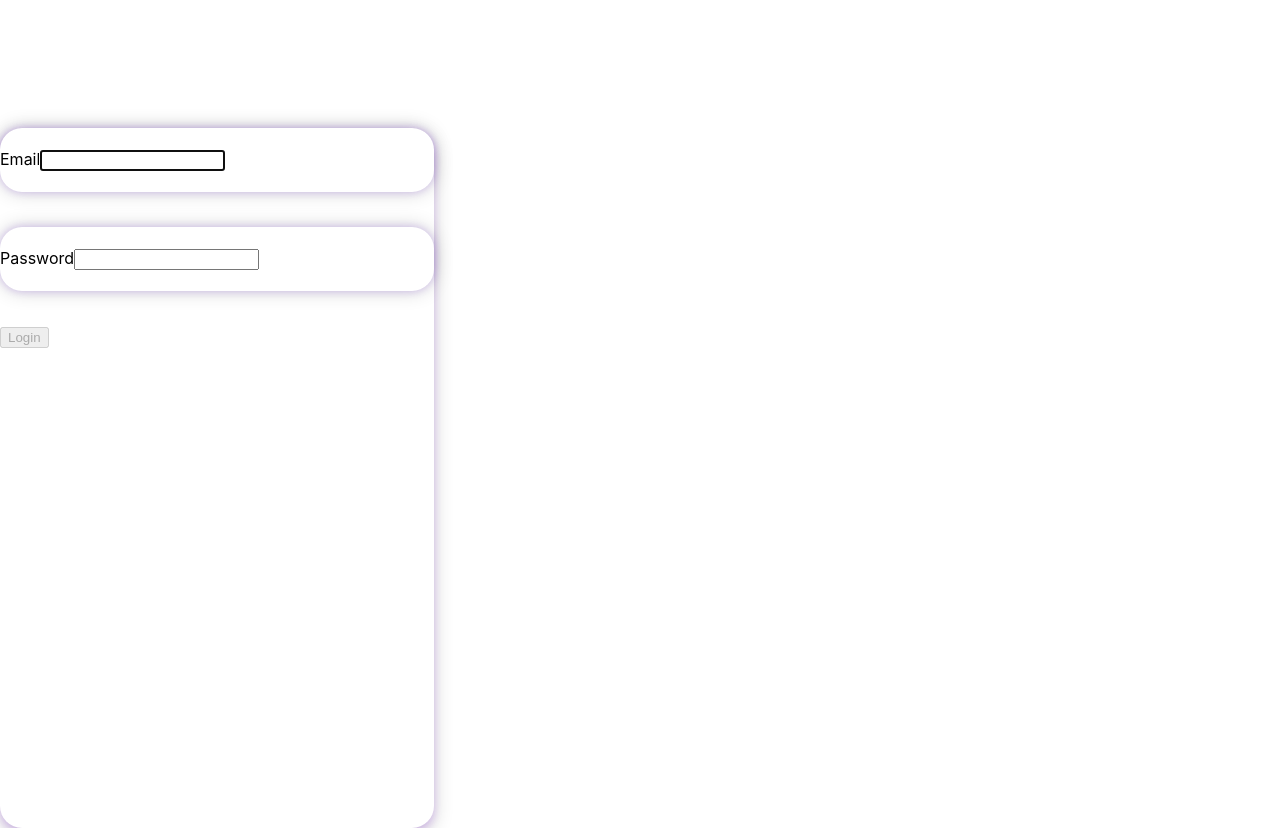
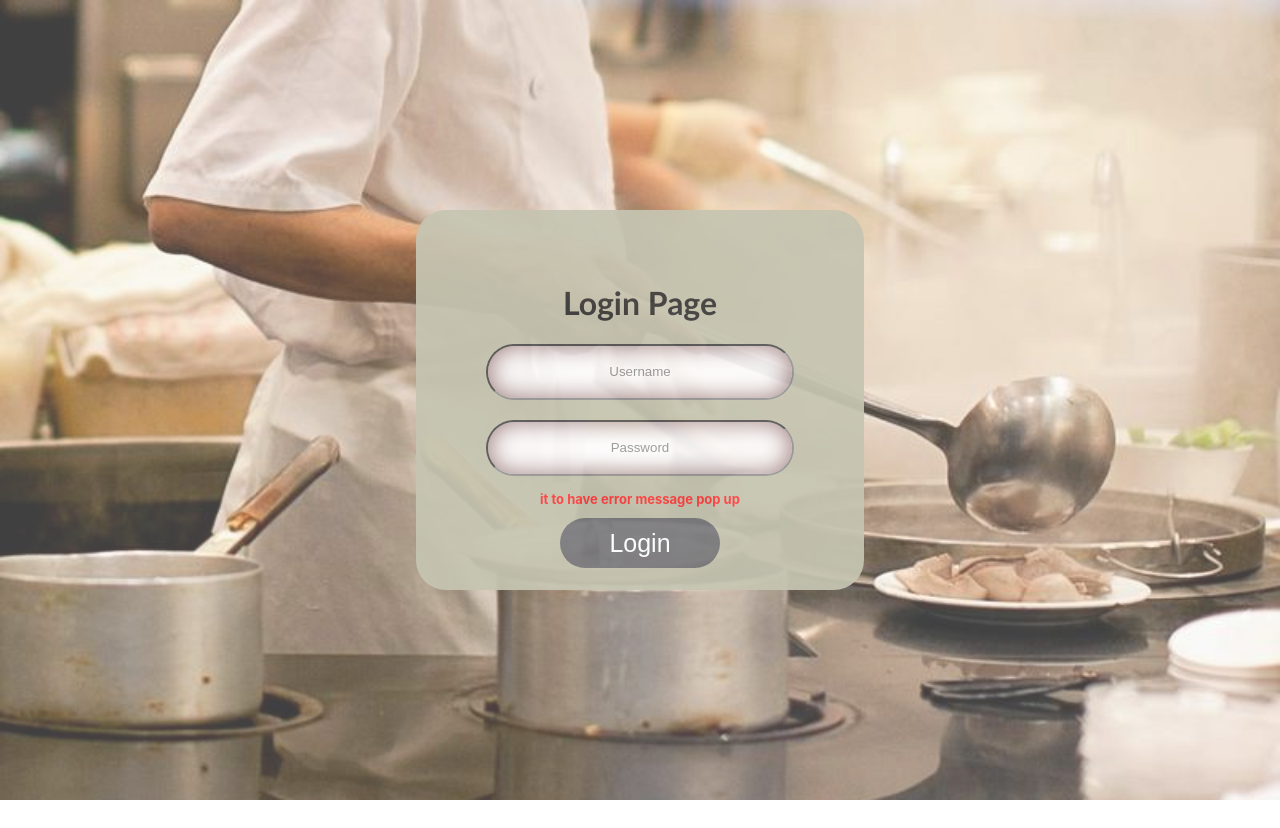
Before and after one commit to OG-Ken/techx-project5, a React (Create React App) app in the folder reactApp/savewaste/: page / in a window 1280 px wide. After the commit the page ends 800 px from the top, so only its background shows below. Built offline with nearby package versions, Linux system fonts and the light colour scheme.

Commit message:
UI design completed

```diff
--- a/reactApp/savewaste/src/UserPool.js
+++ /dev/null
@@ -1 +0,0 @@
-//Use this later for connecting Cognito
--- a/reactApp/savewaste/src/components/Login.css
+++ /dev/null
@@ -1,18 +0,0 @@
-.Login{
-    display: inline-block;
-    background: #FFFFFF;
-    width: 434px;
-    height: 700px;
-    margin-top: 10%;
-    border-radius: 22px;
-    box-shadow: 0 4px 8px 0 rgba(132, 17, 240, 0.2), 0 6px 20px 0 rgba(0, 0, 0, 0.19);
-}
-
-.text_area{
-    align-content: center;
-    border-radius: 22px;
-    margin-bottom: 35px;
-    width: 100%;
-    height: 64px;
-    box-shadow: 0 0 8px 0 rgba(95, 12, 228, 0.2), 0 0 20px 0 rgba(0, 0, 0, 0.19);
-}
--- /dev/null
+++ b/reactApp/savewaste/src/components/css/Login.css
@@ -0,0 +1,64 @@
+.main{
+    position: absolute;
+    top: 0;
+    left: 0;
+    height: 100%;
+    width: 100%;
+    text-align: center;
+    justify-content: center;
+    display: flex;
+    align-items: center;
+    justify-content: center;
+    background-color: rgb(177, 163, 163);
+    background: url(./img/cooking.jpg);
+    background-size: cover;
+    opacity: 75%;
+}
+
+.sub-main{
+    display: flex;
+    justify-content: center;
+    height: 350px;
+    width: 35%;
+    padding-top: 30px;
+    border-radius: 30px;
+    background-color: rgb(179, 178, 152);
+    align-items: center;
+    opacity: 93%;
+}
+
+::placeholder{
+    text-align: center;
+}
+
+h1{
+    font-family:'Gill Sans', 'Gill Sans MT', Calibri, 'Trebuchet MS', sans-serif
+}
+
+input{
+    width: 300px;
+    height: 50px;
+    border-radius: 60px;
+    box-shadow: inset 0px 0px 25px 0px rgb(119, 77, 77);
+    align-items: center;
+    text-align: center;
+}
+
+.second-input {
+    padding-top: 20px;
+    padding-bottom: 5px;
+}
+
+h2{
+    font-size: small;
+    color: red;
+}
+button {
+    width: 160px;
+    height: 50px;
+    border-radius: 60px;
+    background-color: rgb(78, 78, 82);
+    color: white;
+    font-size: 25px;
+    border: none;
+}
--- a/reactApp/savewaste/src/components/login.js
+++ b/reactApp/savewaste/src/components/login.js
@@ -1,9 +1,7 @@
 import React, { useState } from "react";
-import Form from "react-bootstrap/Form";
-import Button from "react-bootstrap/Button";
-import "./Login.css";
+import "./css/Login.css";
 
-export default function Login() {
+const Login = () => {
   const [email, setEmail] = useState("");
   const [password, setPassword] = useState("");
 
@@ -11,39 +9,43 @@ export default function Login() {
     return email.length > 0 && password.length > 0;
   }
 
-  function handleSubmit(event) {
+  const onSubmit = (event) => {
     event.preventDefault();
-  }
+    console.log(password);
+  };
 
   return (
-    <div className="Login">
-      <Form onSubmit={handleSubmit}>
-        <div className="text_area">
-          <Form.Group size="lg" controlId="email">
-            <Form.Label>Email</Form.Label>
-            <Form.Control
-              autoFocus
-              type="email"
+    <div className="main">
+      <div className="sub-main">
+        <form onSubmit={onSubmit}>
+          <div>
+            <h1> Login Page </h1>
+            <input
+              className="username"
+              placeholder="Username"
               value={email}
-              onChange={(e) => setEmail(e.target.value)}
-            />
-          </Form.Group>
-        </div>
-        <div className="text_area">
-          <Form.Group size="lg" controlId="password">
-            <Form.Label>Password</Form.Label>
-            <Form.Control
+              onChange={(event) => setEmail(event.target.value)}
+            ></input>
+          </div>
+          <div className="second-input">
+            <input
               type="password"
+              className="password"
+              placeholder="Password"
               value={password}
-              onChange={(e) => setPassword(e.target.value)}
-            />
-          </Form.Group>
-        </div>
-
-        <Button block size="lg" type="submit" disabled={!validateForm()}>
-          Login
-        </Button>
-      </Form>
+              onChange={(event) => setPassword(event.target.value)}
+            ></input>
+          </div>
+          <div className="submit">
+            <h2> it to have error message pop up</h2>
+            <button block size="+1g" type="submit" disabled={!validateForm()}>
+              Login
+            </button>
+          </div>
+        </form>
+      </div>
     </div>
   );
-}
+};
+
+export default Login;
```
Also changed, not shown: reactApp/savewaste/src/components/Signup.js (+33 -10 lines), reactApp/savewaste/src/components/css/Signup.css (added), reactApp/savewaste/src/components/css/img/cooking.jpg (added).
